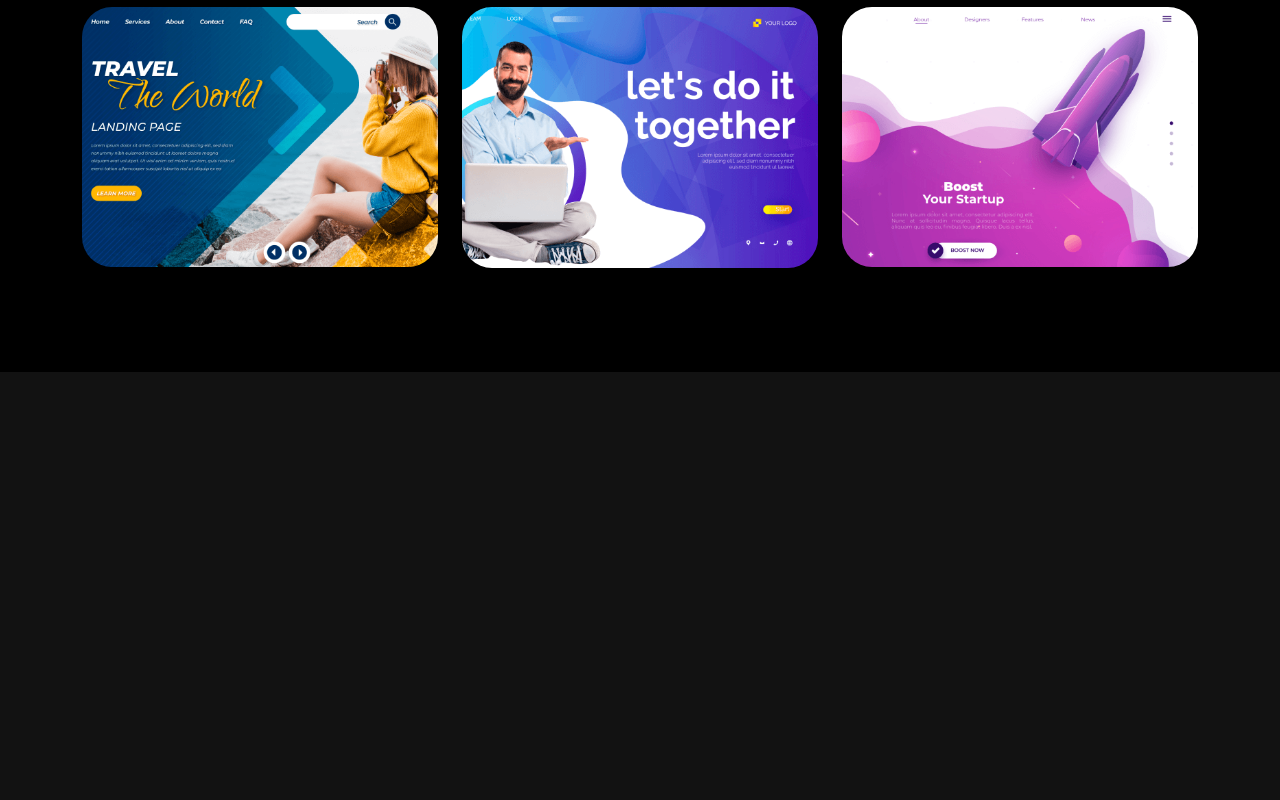
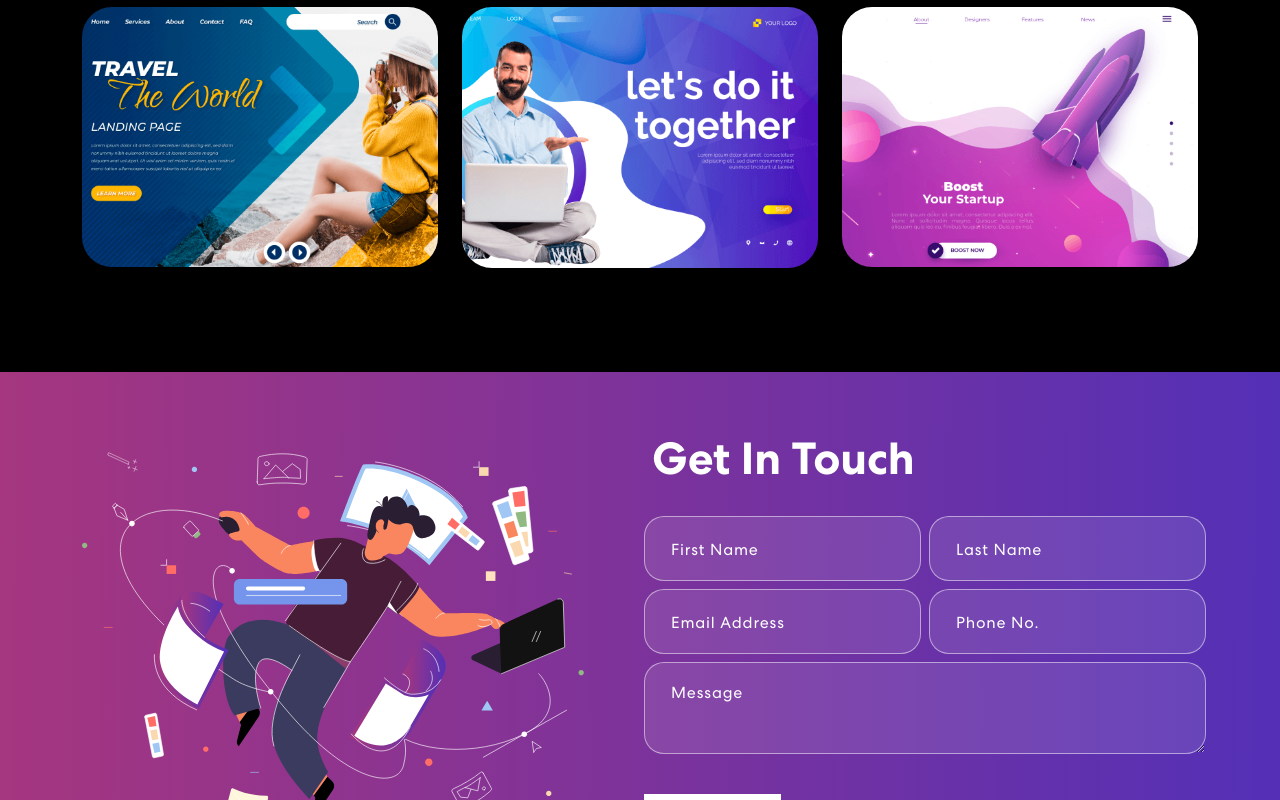
Before and after one commit to Sternoo/me-site, a React (Create React App) app: page / in a window 1280 px wide. Shown: the part 2000-2800 px from the top of the page. Before the commit the page ends 2372 px from the top, so only its background shows below. Built offline with nearby package versions, Linux system fonts and the light colour scheme.

Commit message:
add Contact

```diff
--- a/package.json
+++ b/package.json
@@ -7,10 +7,14 @@
     "@testing-library/react": "^13.4.0",
     "@testing-library/user-event": "^13.5.0",
     "bootstrap": "^5.2.2",
+    "cors": "^2.8.5",
+    "express": "^4.18.2",
+    "nodemailer": "^6.8.0",
     "react": "^18.2.0",
     "react-bootstrap": "^2.5.0",
     "react-bootstrap-icons": "^1.9.1",
     "react-dom": "^18.2.0",
+    "react-mailchimp-subscribe": "^2.1.3",
     "react-multi-carousel": "^2.8.2",
     "react-scripts": "5.0.1",
     "web-vitals": "^2.1.4"
--- a/src/App.css
+++ b/src/App.css
@@ -356,17 +356,17 @@
 }
 
 /************ Projects Css ************/
-.project {
+.projects {
   padding: 80px 0;
   position: relative;
   background-color: black;
 }
-.project h2 {
+.projects h2 {
 	font-size: 45px;
 	font-weight: 700;
   text-align: center;
 }
-.project p {
+.projects p {
   color: #B8B8B8;
   font-size: 18px;
   letter-spacing: 0.8px;
@@ -375,17 +375,17 @@
   text-align: center;
   width: 56%;
 }
-.project .nav.nav-pills {
+.projects .nav.nav-pills {
   width: 72%;
   margin: 0 auto;
   border-radius: 50px;
   background-color: rgb(255 255 255 / 10%);
   overflow: hidden;
 }
-.project .nav.nav-pills .nav-item {
+.projects .nav.nav-pills .nav-item {
   width: 33.33333%;
 }
-.project .nav.nav-pills .nav-link {
+.projects .nav.nav-pills .nav-link {
   background-color: transparent;
   border-radius: 0;
   padding: 17px 0;
@@ -399,7 +399,7 @@
   text-align: center;
   z-index: 0;
 }
-.project .nav.nav-pills .nav-link::before {
+.projects .nav.nav-pills .nav-link::before {
     content: "";
     position: absolute;
     width: 0;
@@ -410,10 +410,10 @@
     z-index: -1;
     transition: 0.3s ease-in-out;
 }
-.project .nav.nav-pills .nav-link.active::before {
+.projects .nav.nav-pills .nav-link.active::before {
     width: 100% !important;
 }
-.project .nav.nav-pills .nav-link.active {
+.projects .nav.nav-pills .nav-link.active {
     border: 1px solid rgba(255, 255, 255, 1);
 }
 .nav-link#projects-tabs-tab-first {
@@ -480,3 +480,75 @@
   right: 0;
   z-index: -4;
 }
+
+/************ Contact Css ************/
+.contact {
+  background: linear-gradient(90.21deg, #AA367C -5.91%, #4A2FBD 111.58%);
+  padding: 60px 0 200px 0;
+}
+.contact img {
+  width: 92%;
+}
+.contact h2 {
+	font-size: 45px;
+	font-weight: 700;
+  margin-bottom: 30px;
+}
+.contact form input, .contact form textarea {
+  width: 100%;
+  background: rgba(255, 255, 255, 0.1);
+  border: 1px solid rgba(255, 255, 255, 0.5);
+  border-radius: 20px;
+  color: #fff;
+  margin: 0 0 8px 0;
+  padding: 18px 26px;
+  font-weight: 500;
+  font-size: 18px;
+  letter-spacing: 0.8px;
+  transition: 0.3s ease-in-out;
+}
+.contact form input:focus, .contact form textarea:focus {
+  background: rgba(255, 255, 255, 1);
+  color: #121212;
+}
+.contact form input::placeholder, .contact form textarea::placeholder {
+  font-size: 16px;
+  font-weight: 400;
+  color: #fff;
+}
+.contact form input:focus::placeholder, .contact form textarea:focus::placeholder {
+  color: #121212;
+  opacity: 0.8;
+}
+.contact form button {
+  font-weight: 700;
+  color: #000;
+  background-color: #fff;
+  padding: 14px 48px;
+  font-size: 18px;
+  margin-top: 25px;
+  border-radius: 0;
+  position: relative;
+  transition: 0.3s ease-in-out;
+}
+.contact form button span {
+  z-index: 1;
+  position: relative;
+}
+.contact form button:hover {
+  color: #fff;
+}
+.contact form button::before {
+  content: "";
+  background: #121212;
+  width: 0;
+  height: 100%;
+  position: absolute;
+  top: 0;
+  left: 0;
+  z-index: 0;
+  transition: 0.3s ease-in-out;
+}
+.contact form button:hover::before {
+  width: 100%;
+}
--- a/src/App.js
+++ b/src/App.js
@@ -1,10 +1,11 @@
 import logo from "./logo.svg";
 import "./App.css";
-import 'bootstrap/dist/css/bootstrap.min.css';
+import "bootstrap/dist/css/bootstrap.min.css";
 import { NavBar } from "./components/NavBar";
 import { Banner } from "./components/Banner";
 import { Skills } from "./components/Skills";
 import { Projects } from "./components/Projects";
+import { Contact } from "./components/Contact";
 
 function App() {
   return (
@@ -13,6 +14,7 @@
       <Banner />
       <Skills />
       <Projects />
+      <Contact />
     </div>
   );
 }
--- /dev/null
+++ b/src/components/Contact.js
@@ -0,0 +1,120 @@
+import { useState } from "react";
+import { Container, Row, Col } from "react-bootstrap";
+import contactImg from "../assets/img/contact-img.svg";
+
+export const Contact = () => {
+  const formInitialDetails = {
+    firstName: "",
+    lastName: "",
+    email: "",
+    phone: "",
+    message: "",
+  };
+
+  const [formDetails, setFormDetails] = useState(formInitialDetails);
+  const [buttonText, setButtonText] = useState("send");
+  const [status, setStatus] = useState({});
+
+  const onFormUpdated = (category, value) => {
+    setFormDetails({
+      ...formDetails,
+      [category]: value,
+    });
+  };
+
+  const handleSubmit = async (e) => {
+    e.preventDefault();
+    setButtonText("Sending...");
+    let response = await fetch("http://localhost:5000/contact", {
+      method: "POST",
+      headers: {
+        "Content-Type": "Application/json;charset=utf-8",
+      },
+      body: JSON.stringify(formDetails),
+    });
+    setButtonText("send");
+    let result = response.json();
+    setFormDetails(formInitialDetails);
+    if (result.code === 200) {
+      setStatus({ success: true, message: "Message sent successfully" });
+    } else {
+      setStatus({
+        success: false,
+        message: "Something went wrong, please try again later.",
+      });
+    }
+  };
+
+  return (
+    <section className="contact" id="connect">
+      <Container>
+        <Row className="align-items-center">
+          <Col md={6}>
+            <img src={contactImg} alt="Contact Us" />
+          </Col>
+          <Col md={6}>
+            <h2>Get In Touch</h2>
+            <form onSubmit={handleSubmit}>
+              <Row>
+                <Col sm={6} className="px-1">
+                  <input
+                    type="text"
+                    value={formDetails.firstName}
+                    placeholder="First Name"
+                    onChange={(e) => onFormUpdated("firstName", e.target.value)}
+                  />
+                </Col>
+                <Col sm={6} className="px-1">
+                  <input
+                    type="text"
+                    value={formDetails.lastName}
+                    placeholder="Last Name"
+                    onChange={(e) => onFormUpdated("lastName", e.target.value)}
+                  />
+                </Col>
+                <Col sm={6} className="px-1">
+                  <input
+                    type="email"
+                    value={formDetails.email}
+                    placeholder="Email Address"
+                    onChange={(e) => onFormUpdated("email", e.target.value)}
+                  />
+                </Col>
+                <Col sm={6} className="px-1">
+                  <input
+                    type="tel"
+                    value={formDetails.phone}
+                    placeholder="Phone No."
+                    onChange={(e) => onFormUpdated("phone", e.target.value)}
+                  />
+                </Col>
+                <Col sm={12} className="px-1">
+                  <textarea
+                    row="6"
+                    value={formDetails.message}
+                    placeholder="Message"
+                    onChange={(e) => onFormUpdated("message", e.target.value)}
+                  ></textarea>
+                  <button type="submit">
+                    <span>{buttonText}</span>
+                  </button>
+                </Col>
+                {status.message && (
+                  <Col>
+                    <p
+                      className={
+                        status.success === false ? "danger" : "success"
+                      }
+                    >
+                      {status.message}
+                    </p>
+                  </Col>
+                )}
+              </Row>
+            </form>
+          </Col>
+        </Row>
+      </Container>
+    </section>
+  );
+};
--- a/src/components/NavBar.js
+++ b/src/components/NavBar.js
@@ -24,6 +24,7 @@
   }, []);
 
   const onUpdateActiveLink = (value) => {
+    console.log(value);
     setActiveLink(value);
   };
 
@@ -37,7 +38,7 @@
           <span className="navbar-toggler-icon"></span>
         </Navbar.Toggle>
         <Navbar.Collapse id="basic-navbar-nav">
-          <Nav className="me-auto">
+          <Nav className="ms-auto">
             <Nav.Link
               href="#home"
               className={
--- a/src/components/Projects.js
+++ b/src/components/Projects.js
@@ -39,7 +39,7 @@
     },
   ];
   return (
-    <section className="project" id="project">
+    <section className="projects" id="projects">
       <Container>
         <Row>
           <Col>
```
Also changed, not shown: server.js (added, +52 -0 lines), src/components/Footer.js (added), 1 other file (tests, documents, lock files or other folders).
